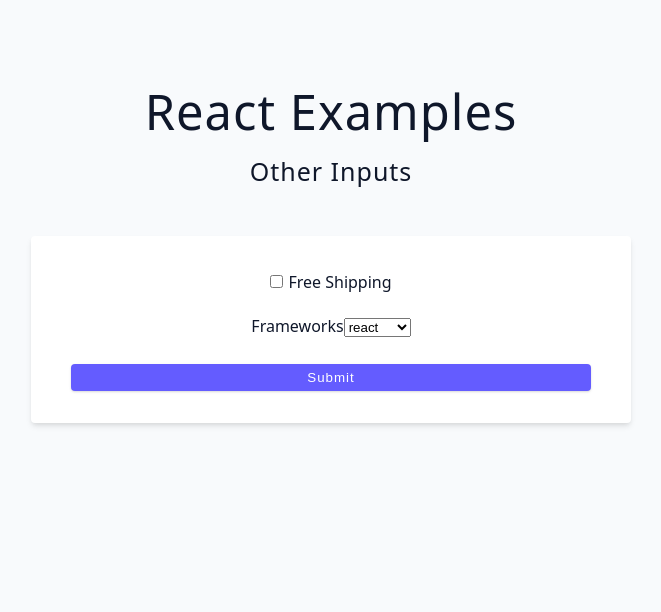
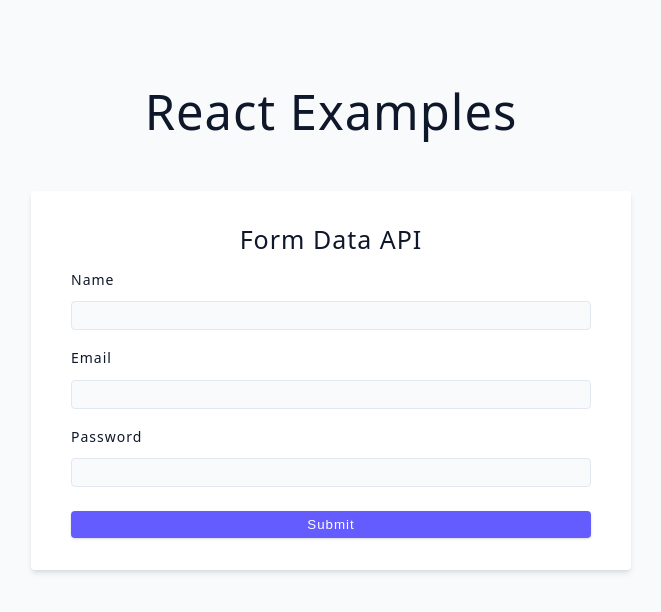
Before and after one commit to sansk/react-learning-v3, a React (Vite) app: page / in a window 1280 px wide. Shown: the top 612 px of the page, without its empty margins (309-970 px from the left). Built offline with nearby package versions, Linux system fonts and the light colour scheme.

Commit message:
FormData API for uncontrolled Inputs

```diff
--- a/src/App.jsx
+++ b/src/App.jsx
@@ -2,7 +2,8 @@
 // import ToggleChallenge from "./components/2-toggle-challenge/ToggleChallenge";
 // import { LoginLogout } from './components/3-login-logout-challenge/LoginLogout';
 // import { ControlledInput } from './components/4-controlled-Input-challenge/ControlledInput';
-import { OtherInputs } from "./components/6-other-inputs/OtherInputs";
+// import { OtherInputs } from "./components/6-other-inputs/OtherInputs";
+import { UncontrolledInputs } from "./components/7-formdataAPI-uncontrolledInputs/UncontrolledInputs";
 
 function App() {
   return (
@@ -13,7 +14,8 @@
       {/* <LoginLogout /> */}
       {/* <ControlledInput /> */}
       {/* <MultipleInputs /> */}
-      <OtherInputs />
+      {/* <OtherInputs /> */}
+      <UncontrolledInputs />
     </div>
   );
 }
--- /dev/null
+++ b/src/components/7-formdataAPI-uncontrolledInputs/UncontrolledInputs.jsx
@@ -0,0 +1,53 @@
+import { useState } from "react";
+
+export const UncontrolledInputs = () => {
+  const [value, setValue] = useState(0);
+
+  const handleSubmit = (e) => {
+    e.preventDefault();
+
+    const formData = new FormData(e.currentTarget);
+
+    const newUser = Object.fromEntries(formData);
+    console.log(newUser);
+
+    e.currentTarget.reset();
+  };
+  return (
+    <div>
+      <form className="form" onSubmit={handleSubmit}>
+        <h4>Form Data API</h4>
+        {/* name */}
+        <div className="form-row">
+          <label htmlFor="name" className="form-label">
+            name
+          </label>
+          <input type="text" className="form-input" id="name" name="name" />
+        </div>
+        {/* email */}
+        <div className="form-row">
+          <label htmlFor="email" className="form-label">
+            Email
+          </label>
+          <input type="email" className="form-input" id="email" name="email" />
+        </div>
+        {/* email */}
+        <div className="form-row">
+          <label htmlFor="password" className="form-label">
+            Password
+          </label>
+          <input
+            type="password"
+            className="form-input"
+            id="password"
+            name="password"
+          />
+        </div>
+
+        <button type="submit" className="btn btn-block">
+          submit
+        </button>
+      </form>
+    </div>
+  );
+};
```
